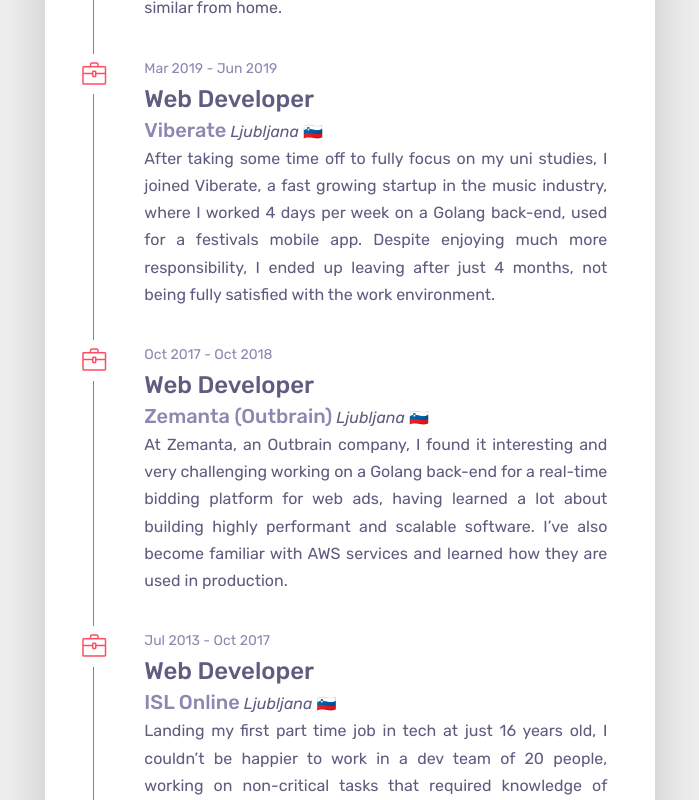
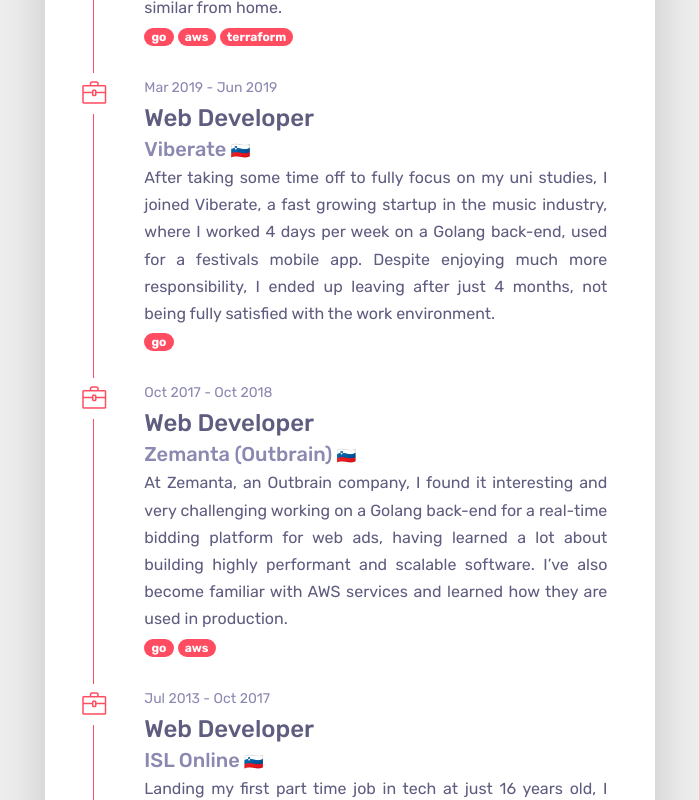
Before and after one commit to seniorescobar/personal-website, a Vue app: page / in a window 1280 px wide. Shown: the part 1380-2180 px from the top of the page, without its empty margins (503-1202 px from the left). Built offline with nearby package versions, Linux system fonts and the light colour scheme.

Commit message:
added tags

```diff
--- a/src/assets/scss/_variables.scss
+++ b/src/assets/scss/_variables.scss
@@ -5,6 +5,7 @@ $body-color: #5E5C7F;
 // text
 $line-height-base: 1.7;
 $font-family-base:  'Rubik', sans-serif;
+$link-hover-decoration: none;
 
 // colors
 $primary: #FF4C60;
--- a/src/components/TimelineItem.vue
+++ b/src/components/TimelineItem.vue
@@ -1,27 +1,30 @@
 <template>
-  <div class="timeline-container pb-3">
-    <div class="content">
+  <div class="timeline-container pb-4">
     <span class="time text-secondary">
       {{ time }}
     </span>
     <h4 class="my-1">{{ title }}</h4>
     <div>
       <span class="h5 mr-1">
-          <a :href="at.url" target="_blank" class="text-secondary">{{ at.name }}</a>
+        <a :href="at.url" target="_blank" class="at text-secondary">{{
+          at.name
+        }}</a>
       </span>
-        <span class="font-italic mr-1">{{ city }}</span>
-        <span>{{ country }}</span>
+      <span class="country">{{ country }}</span>
+      <!-- <span class="city ml-1 text-muted">{{ city }}</span> -->
     </div>
-      <p class="text-justify p-0">
+    <p class="text-justify p-0 mb-0">
       <slot></slot>
     </p>
+    <div>
+      <span v-for="tag in tags" :key="tag" class="badge badge-primary badge-pill mr-1">{{ tag }}</span>
     </div>
   </div>
 </template>
 
 <script>
 export default {
-  props: ["time", "title", "at", "city", "country"],
+  props: ["time", "title", "at", "city", "country", "tags"],
 };
 </script>
 
@@ -54,10 +57,8 @@ export default {
     }
   }
 
-  .content {
   .time {
     font-size: 14px;
   }
 }
-}
 </style>
--- a/src/main.js
+++ b/src/main.js
@@ -8,9 +8,6 @@ import 'bootstrap'
 import '../node_modules/simple-line-icons/scss/simple-line-icons.scss';
 import './assets/scss/style.scss'
 
-// js
-import 'parallax-js' // import '../node_modules/parallax-js/dist/parallax.min.js'
-
 import { library } from '@fortawesome/fontawesome-svg-core'
 import { faGithub, faLinkedin } from '@fortawesome/free-brands-svg-icons'
 import { faEnvelope } from '@fortawesome/free-solid-svg-icons'
--- a/src/views/Experience.vue
+++ b/src/views/Experience.vue
@@ -8,6 +8,7 @@
           :at="{name:'Applike (JustDice)', url: 'https://justdice.io/'}"
           city="Hamburg"
           country="🇩🇪"
+          :tags="['go', 'aws', 'terraform']"
         >
           <template v-slot>
             At AppLike I worked on a Golang back-end for a platform focused on
@@ -27,6 +28,7 @@
           :at="{name: 'Viberate', url: 'https://www.viberate.com/'}"
           city="Ljubljana"
           country="🇸🇮"
+          :tags="['go']"
         >
           <template v-slot>
             After taking some time off to fully focus on my uni studies, I
@@ -43,6 +45,7 @@
           :at="{name: 'Zemanta (Outbrain)', url: 'https://www.zemanta.com/'}"
           city="Ljubljana"
           country="🇸🇮"
+          :tags="['go', 'aws']"
         >
           <template v-slot>
             At Zemanta, an Outbrain company, I found it interesting and very
@@ -58,6 +61,7 @@
           :at="{name: 'ISL Online', url: 'https://www.islonline.com/'}"
           city="Ljubljana"
           country="🇸🇮"
+          :tags="['go', 'html', 'css', 'php', 'postgresql']"
         >
           <template v-slot>
             Landing my first part time job in tech at just 16 years old, I
```
Lines whose indentation alone changed are shown as unchanged.
